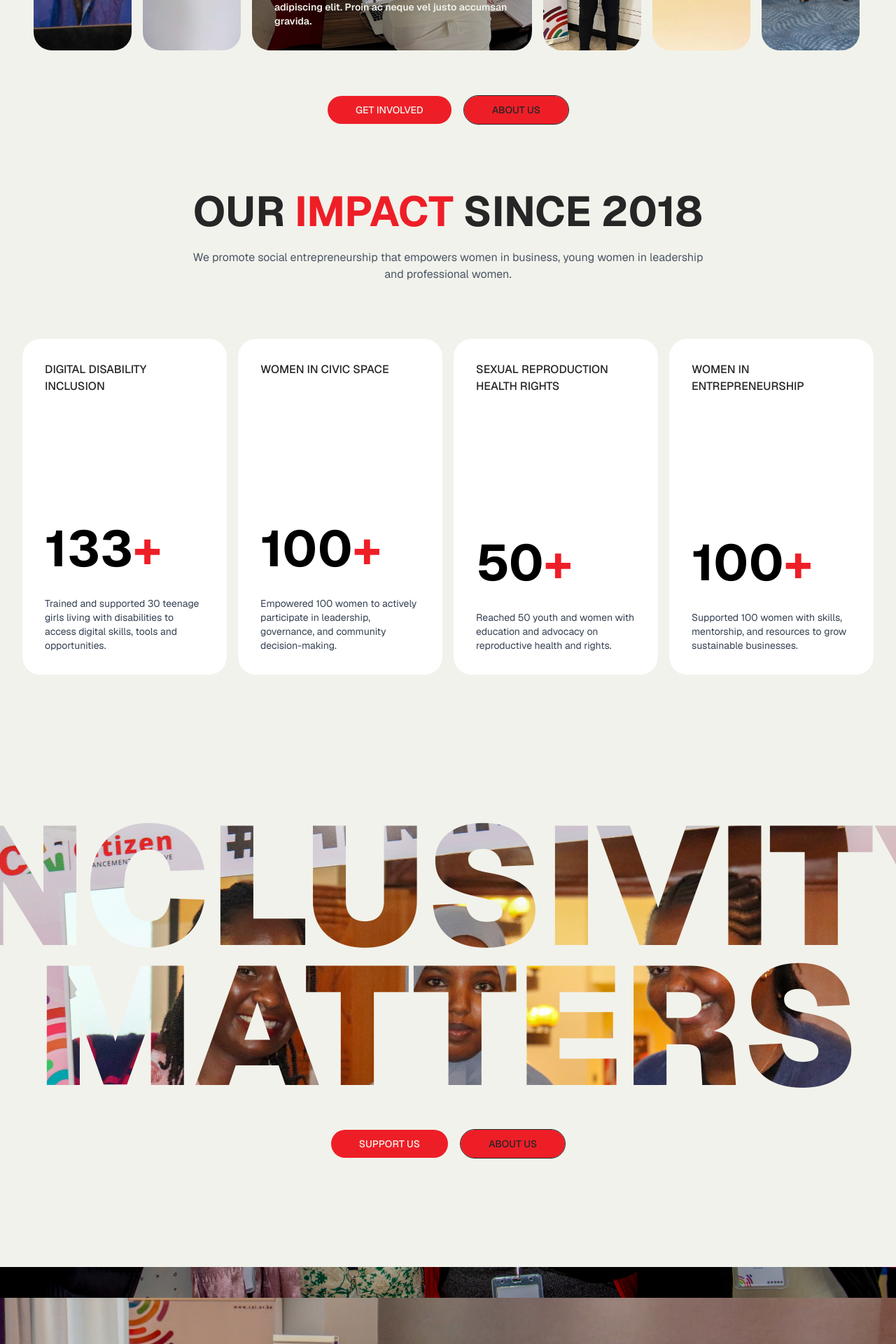
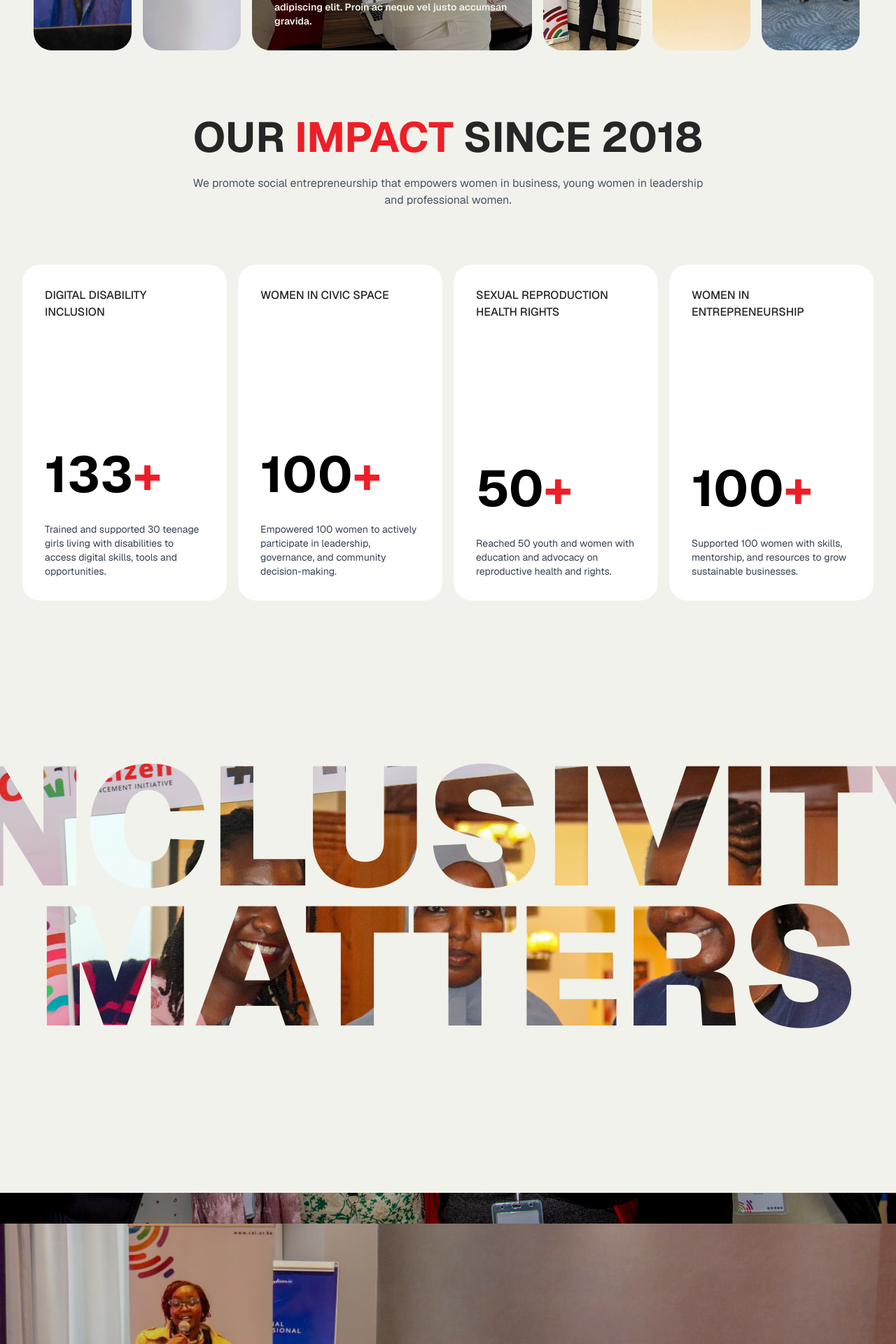
Before and after one commit to Citizen-Advancement-Initiative/cai-website, a Next.js app: page / in a window 1280 px wide. Shown: the part 1500-3420 px from the top of the page at 70% size. Built offline with nearby package versions, Linux system fonts and the light colour scheme.

Commit message:
feat: remove unused buttons

```diff
--- a/app/_components/InfoSection.tsx
+++ b/app/_components/InfoSection.tsx
@@ -98,14 +98,7 @@ export default function InfoSection() {
         ))}
       </div>
 
-      <div className="flex gap-4 mx-auto mt-16 items-center justify-center">
-        <Button className=" rounded-full text-sm font-medium px-10 py-5 uppercase text-background bg-primary">
-          Get involved
-        </Button>
-        <Button className=" rounded-full text-sm font-medium px-10 py-5 uppercase text-foreground border border-foreground ">
-          About us
-        </Button>
-      </div>
+
     </section>
   );
 }
--- a/app/_components/JoinUsSection.tsx
+++ b/app/_components/JoinUsSection.tsx
@@ -1,6 +1,6 @@
-import { Button } from "@/components/ui/button";
 import { ArrowUpRightIcon } from "@heroicons/react/24/outline";
 import Image from "next/image";
+import Link from "next/link";
 
 export default function JoinUsSection() {
   return (
@@ -14,18 +14,14 @@ export default function JoinUsSection() {
       </h2>
 
       <div className="flex gap-6 mx-auto items-center justify-center">
-        <Button className=" rounded-full text-sm font-medium px-10 py-5 uppercase text-background bg-primary">
-          Get involved
-        </Button>
-
         <div className="flex gap-2 items-center">
           <p className="text-sm font-medium uppercase text-foreground ">
             Learn More
           </p>
 
-          <a className="border rounded-full p-4 border-foreground/30" href="">
+          <Link className="border rounded-full p-4 border-foreground/30" href="/about-us">
             <ArrowUpRightIcon className="size-4" />
-          </a>
+          </Link>
         </div>
       </div>
 
--- a/app/page.tsx
+++ b/app/page.tsx
@@ -15,6 +15,7 @@ export default function Home() {
       <Suspense fallback={null}>
         <InfoModal />
       </Suspense>
+
       <HeroSection />
 
       <InfoSection />
@@ -47,14 +48,7 @@ export default function Home() {
           <span>Matters</span>
         </p>
 
-        <div className="flex gap-4">
-          <Button className="px-10 py-5 text-sm font-medium uppercase rounded-full  text-background bg-primary">
-            Support us
-          </Button>
-          <Button className="px-10 py-5 text-sm font-medium uppercase border rounded-full  text-foreground border-foreground">
-            About us
-          </Button>
-        </div>
+
       </section>
 
       <CarouselSection />
```
